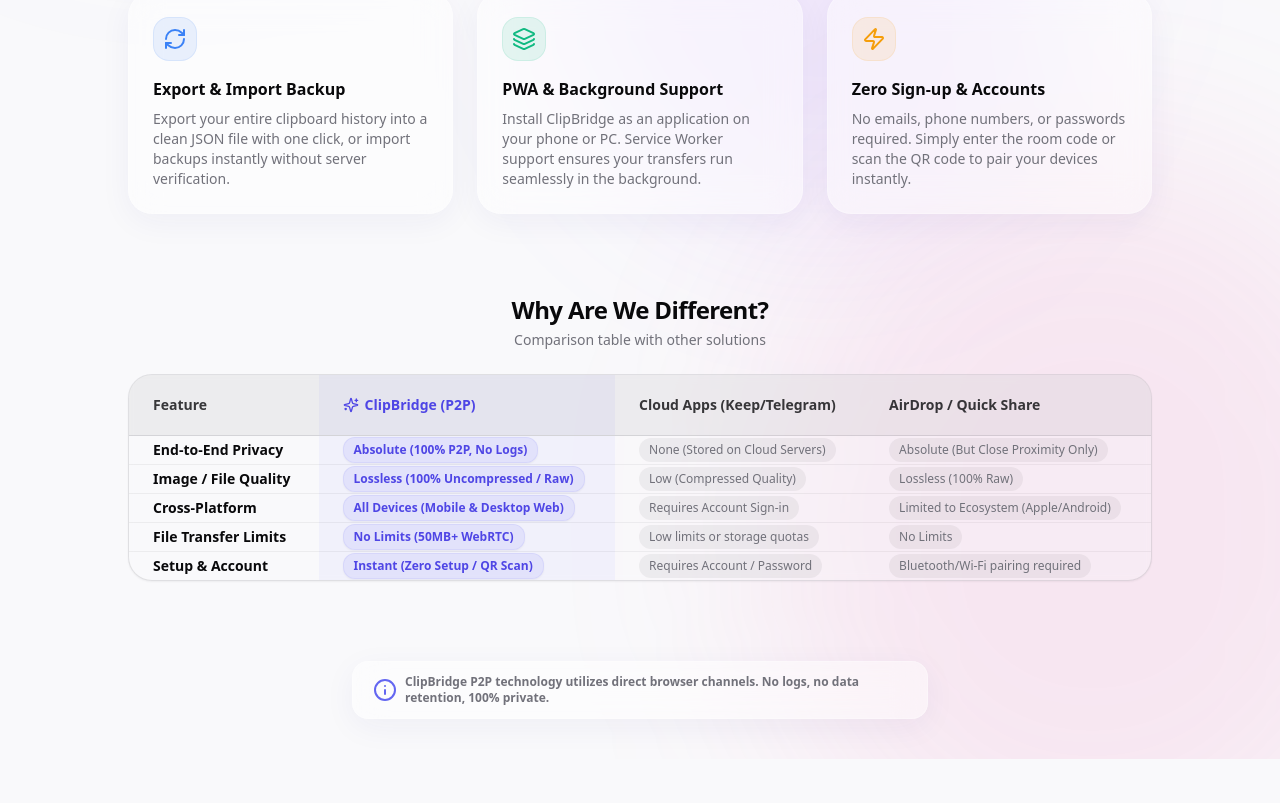
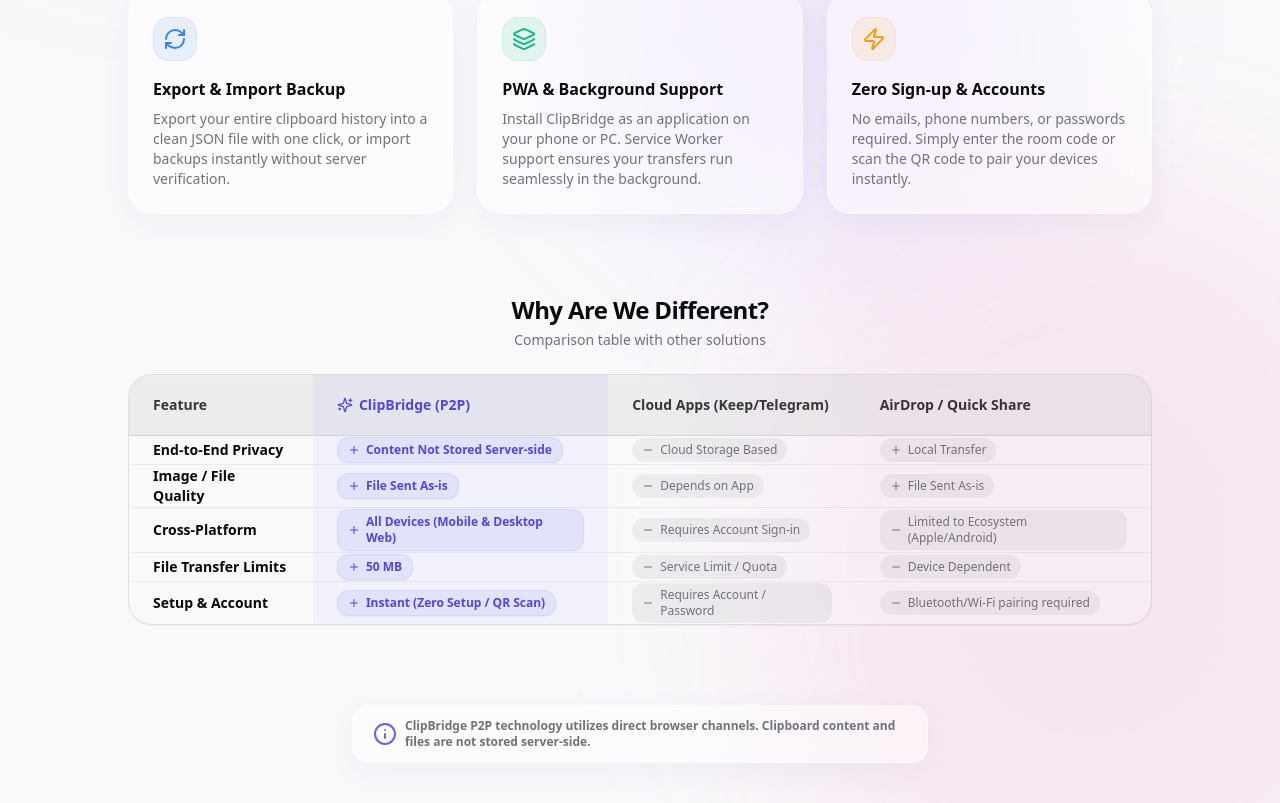
Before and after one commit to ktlesr/clipbridge, a Next.js app: page /en/about in a window 1280 px wide. Shown: the part 718-1521 px from the top of the page. Before the commit the page ends 1477 px from the top, so only its background shows below. Built offline with nearby package versions, Linux system fonts and the light colour scheme.

Commit message:
karşılaştırmada halüsinasyon kaldırıldı, artı ve eksi işaretleri ekelndi

```diff
--- a/messages/en.json
+++ b/messages/en.json
@@ -80,8 +80,8 @@
   },
   "about": {
     "title": "About & Our Technology",
-    "subtitle": "Serverless, Storage-free, and Limitless P2P Transfer",
-    "description": "ClipBridge is a modern Progressive Web App (PWA) that builds direct, end-to-end encrypted bridges between your devices. Unlike classic cloud clipboard or transfer services, your data is never sent to our servers or written to disk.",
+    "subtitle": "Serverless, Storage-free, Direct P2P Transfer",
+    "description": "ClipBridge is a modern Progressive Web App (PWA) that builds direct, end-to-end encrypted bridges between your devices. Unlike classic cloud clipboard or transfer services, your clipboard content and files are not stored on the server.",
     "backHome": "Back to Home",
     "comparison": {
       "title": "Why Are We Different?",
@@ -91,31 +91,31 @@
       "cloudApps": "Cloud Apps (Keep/Telegram)",
       "airdrop": "AirDrop / Quick Share",
       "privacy": "End-to-End Privacy",
-      "privacyVal": "Absolute (100% P2P, No Logs)",
-      "privacyValAlt": "None (Stored on Cloud Servers)",
-      "privacyValAirdrop": "Absolute (But Close Proximity Only)",
+      "privacyVal": "Content Not Stored Server-side",
+      "privacyValAlt": "Cloud Storage Based",
+      "privacyValAirdrop": "Local Transfer",
       "platforms": "Cross-Platform",
       "platformsVal": "All Devices (Mobile & Desktop Web)",
       "platformsValAlt": "Requires Account Sign-in",
       "platformsValAirdrop": "Limited to Ecosystem (Apple/Android)",
       "fileSize": "File Transfer Limits",
-      "fileSizeVal": "No Limits (50MB+ WebRTC)",
-      "fileSizeValAlt": "Low limits or storage quotas",
-      "fileSizeValAirdrop": "No Limits",
+      "fileSizeVal": "50 MB",
+      "fileSizeValAlt": "Service Limit / Quota",
+      "fileSizeValAirdrop": "Device Dependent",
       "setup": "Setup & Account",
       "setupVal": "Instant (Zero Setup / QR Scan)",
       "setupValAlt": "Requires Account / Password",
       "setupValAirdrop": "Bluetooth/Wi-Fi pairing required",
       "quality": "Image / File Quality",
-      "qualityVal": "Lossless (100% Uncompressed / Raw)",
-      "qualityValAlt": "Low (Compressed Quality)",
-      "qualityValAirdrop": "Lossless (100% Raw)"
+      "qualityVal": "File Sent As-is",
+      "qualityValAlt": "Depends on App",
+      "qualityValAirdrop": "File Sent As-is"
     },
     "features": {
-      "p2pTitle": "100% Peer-to-Peer",
-      "p2pDesc": "Data flows directly between devices using WebRTC. The server only handles connection handshakes; your actual clipboard content and files never touch the server.",
+      "p2pTitle": "Direct Peer-to-Peer",
+      "p2pDesc": "Data flows directly between devices using WebRTC. The server only handles connection handshakes; your actual clipboard content and files are not stored on the server.",
       "losslessTitle": "Lossless / Raw Quality",
-      "losslessDesc": "Unlike WhatsApp or cloud services, your images and files are never compressed during transit. They reach the peer device byte-for-byte in original raw quality and resolution.",
+      "losslessDesc": "Files are not recompressed by the app during transfer. The selected file content is sent to the peer device as-is.",
       "indexedDbTitle": "Local IndexedDB History",
       "indexedDbDesc": "For your privacy, history is saved in your browser's local sandbox instead of the cloud. Devices automatically merge timelines upon connecting.",
       "exportTitle": "Export & Import Backup",
--- a/messages/tr.json
+++ b/messages/tr.json
@@ -80,8 +80,8 @@
   },
   "about": {
     "title": "Hakkımızda & Teknolojimiz",
-    "subtitle": "Bulutsuz, Depolamasız ve Sınırsız P2P Transfer",
-    "description": "ClipBridge, cihazlarınız arasında doğrudan, uçtan uca şifreli veri köprüleri kuran modern bir PWA uygulamasıdır. Klasik bulut pano veya dosya gönderme sistemlerinin aksine, verileriniz hiçbir sunucuya uğramaz veya diske kaydedilmez.",
+    "subtitle": "Bulutsuz, Depolamasız ve Doğrudan P2P Transfer",
+    "description": "ClipBridge, cihazlarınız arasında doğrudan, uçtan uca şifreli veri köprüleri kuran modern bir PWA uygulamasıdır. Klasik bulut pano veya dosya gönderme sistemlerinin aksine, pano içeriğiniz ve dosyalarınız sunucuda saklanmaz.",
     "backHome": "Anasayfaya Dön",
     "comparison": {
       "title": "Neden Farklıyız?",
@@ -91,35 +91,35 @@
       "cloudApps": "Bulut Uygulamaları (Keep/Telegram)",
       "airdrop": "AirDrop / Quick Share",
       "privacy": "Uçtan Uca Gizlilik",
-      "privacyVal": "Tam (%100 P2P, Kayıt Yok)",
-      "privacyValAlt": "Yok (Sunucularda Saklanır)",
-      "privacyValAirdrop": "Tam (Sadece Yakın Mesafe)",
+      "privacyVal": "İçerik Sunucuda Saklanmaz",
+      "privacyValAlt": "Bulut Depolama Tabanlı",
+      "privacyValAirdrop": "Yerel Aktarım",
       "platforms": "Çapraz Platform",
       "platformsVal": "Tüm Cihazlar (Mobil & Masaüstü Web)",
       "platformsValAlt": "Hesap Girişi Gerektirir",
       "platformsValAirdrop": "Sadece Apple/Android Ekosisteminde",
       "fileSize": "Dosya Transfer Limiti",
-      "fileSizeVal": "Sınırsız (50MB+ WebRTC)",
-      "fileSizeValAlt": "Düşük Limitler veya Kota Aşımı",
-      "fileSizeValAirdrop": "Sınırsız",
+      "fileSizeVal": "50 MB",
+      "fileSizeValAlt": "Servise Göre Limit / Kota",
+      "fileSizeValAirdrop": "Cihaza Göre Değişir",
       "setup": "Kurulum & Kayıt",
       "setupVal": "Anında (Sıfır Kurulum / QR Kod)",
       "setupValAlt": "Hesap Açma & Şifre Gerektirir",
       "setupValAirdrop": "Bluetooth/Wi-Fi Eşleşmesi Şart",
       "quality": "Resim / Dosya Kalitesi",
-      "qualityVal": "Kayıpsız (%100 Sıkıştırmasız / Orijinal)",
-      "qualityValAlt": "Düşük (Sıkıştırılmış Görüntü)",
-      "qualityValAirdrop": "Kayıpsız (%100 Orijinal)"
+      "qualityVal": "Dosya Olduğu Gibi Aktarılır",
+      "qualityValAlt": "Uygulamaya Göre Değişir",
+      "qualityValAirdrop": "Dosya Olduğu Gibi Aktarılır"
     },
     "features": {
-      "p2pTitle": "Tamamen Uçtan Uca (P2P)",
-      "p2pDesc": "Cihazlar arasında veri transferi WebRTC teknolojisiyle doğrudan kurulur. Sunucu sadece sinyal alışverişini yönetir; pano içeriğiniz veya dosyalarınız sunucuya asla gitmez.",
+      "p2pTitle": "Doğrudan Peer-to-Peer",
+      "p2pDesc": "Cihazlar arasında veri transferi WebRTC teknolojisiyle doğrudan kurulur. Sunucu sadece sinyal alışverişini yönetir; pano içeriğiniz veya dosyalarınız sunucuda saklanmaz.",
       "losslessTitle": "Kayıpsız / Orijinal Kalite",
-      "losslessDesc": "WhatsApp veya bulut mesajlaşma uygulamalarının aksine, resimleriniz ve dosyalarınız aktarılırken asla sıkıştırılmaz. Karşı cihaza byte'ı byte'ına orijinal çözünürlük ve kalitede ulaşır.",
+      "losslessDesc": "Dosyalar aktarım sırasında uygulama tarafından yeniden sıkıştırılmaz. Karşı cihaza seçtiğiniz dosya içeriği olduğu gibi gönderilir.",
       "indexedDbTitle": "Yerel IndexedDB Geçmişi",
       "indexedDbDesc": "Gizliliğiniz için bulut yerine tarayıcınızın güvenli yerel belleğini kullanıyoruz. Cihazlarınız bağlandığı an, geçmiş verileri kendi aralarında birleştirilir.",
       "exportTitle": "Yedekle ve İçe Aktar",
-      "exportDesc": "Tüm pano geçmişinizi tek tıkla şifreli veya yapılandırılmış JSON dosyası olarak bilgisayarınıza indirebilir, daha sonra geri yükleyebilirsiniz.",
+      "exportDesc": "Tüm pano geçmişinizi tek tıkla JSON dosyası olarak bilgisayarınıza indirebilir, daha sonra geri yükleyebilirsiniz.",
       "pwaTitle": "PWA & Arka Plan Desteği",
       "pwaDesc": "ClipBridge'i telefonunuza veya bilgisayarınıza bir uygulama olarak yükleyin. Service Worker teknolojimiz sayesinde dosyalarınız arka planda aktarılmaya devam etsin.",
       "signupTitle": "Kayıtsız & Şifresiz Giriş",
--- a/src/app/[locale]/about/page.tsx
+++ b/src/app/[locale]/about/page.tsx
@@ -4,7 +4,7 @@
 import { useRouter } from "@/i18n/routing";
 import { LanguageThemeToggle } from "@/components/language-theme-toggle";
 import { motion } from "framer-motion";
-import { ArrowLeft, Shield, Cpu, RefreshCw, Layers, Info, Sparkles, Image, Zap } from "lucide-react";
+import { ArrowLeft, Shield, Cpu, RefreshCw, Layers, Info, Sparkles, Image, Zap, Plus, Minus } from "lucide-react";
 
 export default function AboutPage() {
   const t = useTranslations("about");
@@ -83,7 +83,7 @@
           animate="show"
           className="grid grid-cols-1 md:grid-cols-2 lg:grid-cols-3 gap-6 w-full"
         >
-          {/* Card 1: 100% P2P */}
+          {/* Card 1: P2P */}
           <motion.div
             variants={itemVariants}
             className="glass rounded-3xl p-6 border border-foreground/5 hover:border-indigo-500/20 transition-all group flex flex-col gap-4 shadow-sm"
@@ -226,17 +226,20 @@
                 <tr className="hover:bg-foreground/[0.01] transition-colors">
                   <td className="py-4.5 px-6 font-bold text-foreground">{t("comparison.privacy")}</td>
                   <td className="py-4.5 px-6 bg-indigo-500/5">
-                    <span className="inline-flex items-center bg-indigo-500/10 text-indigo-600 dark:text-indigo-400 border border-indigo-500/10 px-2.5 py-1 rounded-xl text-xs font-bold shadow-sm">
+                    <span className="inline-flex items-center gap-1.5 bg-indigo-500/10 text-indigo-600 dark:text-indigo-400 border border-indigo-500/10 px-2.5 py-1 rounded-xl text-xs font-bold shadow-sm">
+                      <Plus className="h-3 w-3 shrink-0" />
                       {t("comparison.privacyVal")}
                     </span>
                   </td>
                   <td className="py-4.5 px-6">
-                    <span className="inline-flex items-center bg-foreground/5 text-muted-foreground px-2.5 py-1 rounded-xl text-xs">
+                    <span className="inline-flex items-center gap-1.5 bg-foreground/5 text-muted-foreground px-2.5 py-1 rounded-xl text-xs">
+                      <Minus className="h-3 w-3 shrink-0" />
                       {t("comparison.privacyValAlt")}
                     </span>
                   </td>
                   <td className="py-4.5 px-6">
-                    <span className="inline-flex items-center bg-foreground/5 text-muted-foreground px-2.5 py-1 rounded-xl text-xs">
+                    <span className="inline-flex items-center gap-1.5 bg-foreground/5 text-muted-foreground px-2.5 py-1 rounded-xl text-xs">
+                      <Plus className="h-3 w-3 shrink-0" />
                       {t("comparison.privacyValAirdrop")}
                     </span>
                   </td>
@@ -246,17 +249,20 @@
                 <tr className="hover:bg-foreground/[0.01] transition-colors">
                   <td className="py-4.5 px-6 font-bold text-foreground">{t("comparison.quality")}</td>
                   <td className="py-4.5 px-6 bg-indigo-500/5">
-                    <span className="inline-flex items-center bg-indigo-500/10 text-indigo-600 dark:text-indigo-400 border border-indigo-500/10 px-2.5 py-1 rounded-xl text-xs font-bold shadow-sm">
+                    <span className="inline-flex items-center gap-1.5 bg-indigo-500/10 text-indigo-600 dark:text-indigo-400 border border-indigo-500/10 px-2.5 py-1 rounded-xl text-xs font-bold shadow-sm">
+                      <Plus className="h-3 w-3 shrink-0" />
                       {t("comparison.qualityVal")}
                     </span>
                   </td>
                   <td className="py-4.5 px-6">
-                    <span className="inline-flex items-center bg-foreground/5 text-muted-foreground px-2.5 py-1 rounded-xl text-xs">
+                    <span className="inline-flex items-center gap-1.5 bg-foreground/5 text-muted-foreground px-2.5 py-1 rounded-xl text-xs">
+                      <Minus className="h-3 w-3 shrink-0" />
                       {t("comparison.qualityValAlt")}
                     </span>
                   </td>
                   <td className="py-4.5 px-6">
-                    <span className="inline-flex items-center bg-foreground/5 text-muted-foreground px-2.5 py-1 rounded-xl text-xs">
+                    <span className="inline-flex items-center gap-1.5 bg-foreground/5 text-muted-foreground px-2.5 py-1 rounded-xl text-xs">
+                      <Plus className="h-3 w-3 shrink-0" />
                       {t("comparison.qualityValAirdrop")}
                     </span>
                   </td>
@@ -266,17 +272,20 @@
                 <tr className="hover:bg-foreground/[0.01] transition-colors">
                   <td className="py-4.5 px-6 font-bold text-foreground">{t("comparison.platforms")}</td>
                   <td className="py-4.5 px-6 bg-indigo-500/5">
-                    <span className="inline-flex items-center bg-indigo-500/10 text-indigo-600 dark:text-indigo-400 border border-indigo-500/10 px-2.5 py-1 rounded-xl text-xs font-bold shadow-sm">
+                    <span className="inline-flex items-center gap-1.5 bg-indigo-500/10 text-indigo-600 dark:text-indigo-400 border border-indigo-500/10 px-2.5 py-1 rounded-xl text-xs font-bold shadow-sm">
+                      <Plus className="h-3 w-3 shrink-0" />
                       {t("comparison.platformsVal")}
                     </span>
                   </td>
                   <td className="py-4.5 px-6">
-                    <span className="inline-flex items-center bg-foreground/5 text-muted-foreground px-2.5 py-1 rounded-xl text-xs">
+                    <span className="inline-flex items-center gap-1.5 bg-foreground/5 text-muted-foreground px-2.5 py-1 rounded-xl text-xs">
+                      <Minus className="h-3 w-3 shrink-0" />
                       {t("comparison.platformsValAlt")}
                     </span>
                   </td>
                   <td className="py-4.5 px-6">
-                    <span className="inline-flex items-center bg-foreground/5 text-muted-foreground px-2.5 py-1 rounded-xl text-xs">
+                    <span className="inline-flex items-center gap-1.5 bg-foreground/5 text-muted-foreground px-2.5 py-1 rounded-xl text-xs">
+                      <Minus className="h-3 w-3 shrink-0" />
                       {t("comparison.platformsValAirdrop")}
                     </span>
                   </td>
@@ -286,17 +295,20 @@
                 <tr className="hover:bg-foreground/[0.01] transition-colors">
                   <td className="py-4.5 px-6 font-bold text-foreground">{t("comparison.fileSize")}</td>
                   <td className="py-4.5 px-6 bg-indigo-500/5">
-                    <span className="inline-flex items-center bg-indigo-500/10 text-indigo-600 dark:text-indigo-400 border border-indigo-500/10 px-2.5 py-1 rounded-xl text-xs font-bold shadow-sm">
+                    <span className="inline-flex items-center gap-1.5 bg-indigo-500/10 text-indigo-600 dark:text-indigo-400 border border-indigo-500/10 px-2.5 py-1 rounded-xl text-xs font-bold shadow-sm">
+                      <Plus className="h-3 w-3 shrink-0" />
                       {t("comparison.fileSizeVal")}
                     </span>
                   </td>
                   <td className="py-4.5 px-6">
-                    <span className="inline-flex items-center bg-foreground/5 text-muted-foreground px-2.5 py-1 rounded-xl text-xs">
+                    <span className="inline-flex items-center gap-1.5 bg-foreground/5 text-muted-foreground px-2.5 py-1 rounded-xl text-xs">
+                      <Minus className="h-3 w-3 shrink-0" />
                       {t("comparison.fileSizeValAlt")}
                     </span>
                   </td>
                   <td className="py-4.5 px-6">
-                    <span className="inline-flex items-center bg-foreground/5 text-muted-foreground px-2.5 py-1 rounded-xl text-xs">
+                    <span className="inline-flex items-center gap-1.5 bg-foreground/5 text-muted-foreground px-2.5 py-1 rounded-xl text-xs">
+                      <Minus className="h-3 w-3 shrink-0" />
                       {t("comparison.fileSizeValAirdrop")}
                     </span>
                   </td>
@@ -306,17 +318,20 @@
                 <tr className="hover:bg-foreground/[0.01] transition-colors">
                   <td className="py-4.5 px-6 font-bold text-foreground">{t("comparison.setup")}</td>
                   <td className="py-4.5 px-6 bg-indigo-500/5">
-                    <span className="inline-flex items-center bg-indigo-500/10 text-indigo-600 dark:text-indigo-400 border border-indigo-500/10 px-2.5 py-1 rounded-xl text-xs font-bold shadow-sm">
+                    <span className="inline-flex items-center gap-1.5 bg-indigo-500/10 text-indigo-600 dark:text-indigo-400 border border-indigo-500/10 px-2.5 py-1 rounded-xl text-xs font-bold shadow-sm">
+                      <Plus className="h-3 w-3 shrink-0" />
                       {t("comparison.setupVal")}
                     </span>
                   </td>
                   <td className="py-4.5 px-6">
-                    <span className="inline-flex items-center bg-foreground/5 text-muted-foreground px-2.5 py-1 rounded-xl text-xs">
+                    <span className="inline-flex items-center gap-1.5 bg-foreground/5 text-muted-foreground px-2.5 py-1 rounded-xl text-xs">
+                      <Minus className="h-3 w-3 shrink-0" />
                       {t("comparison.setupValAlt")}
                     </span>
                   </td>
                   <td className="py-4.5 px-6">
-                    <span className="inline-flex items-center bg-foreground/5 text-muted-foreground px-2.5 py-1 rounded-xl text-xs">
+                    <span className="inline-flex items-center gap-1.5 bg-foreground/5 text-muted-foreground px-2.5 py-1 rounded-xl text-xs">
+                      <Minus className="h-3 w-3 shrink-0" />
                       {t("comparison.setupValAirdrop")}
                     </span>
                   </td>
@@ -331,7 +346,7 @@
       <footer className="w-full flex justify-center mt-16 z-20">
         <div className="glass rounded-2xl px-5 py-3 flex items-center gap-2 max-w-xl text-[11px] md:text-xs text-muted-foreground font-semibold border border-foreground/5 shadow-sm">
           <Info className="h-4.5 w-4.5 text-indigo-500 shrink-0" />
-          <span>ClipBridge P2P technology utilizes direct browser channels. No logs, no data retention, 100% private.</span>
+          <span>ClipBridge P2P technology utilizes direct browser channels. Clipboard content and files are not stored server-side.</span>
         </div>
       </footer>
     </div>
```
